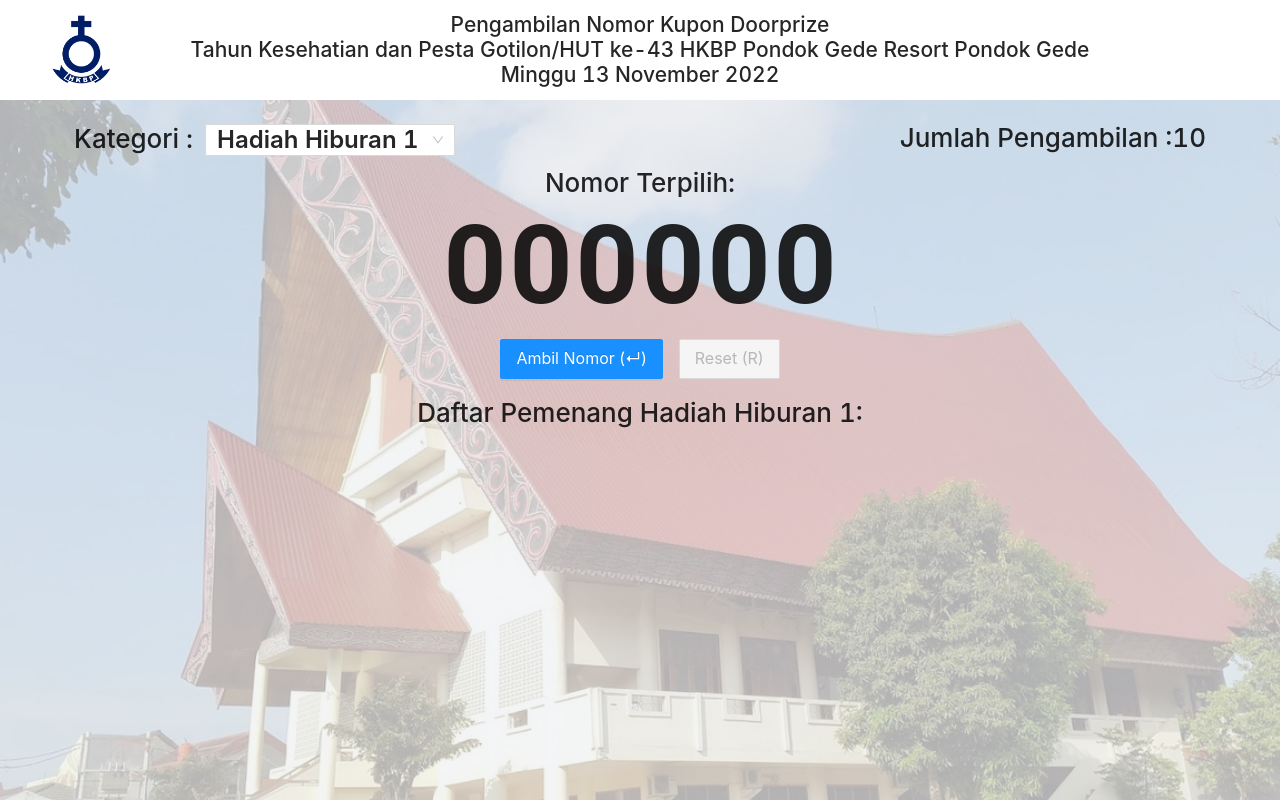
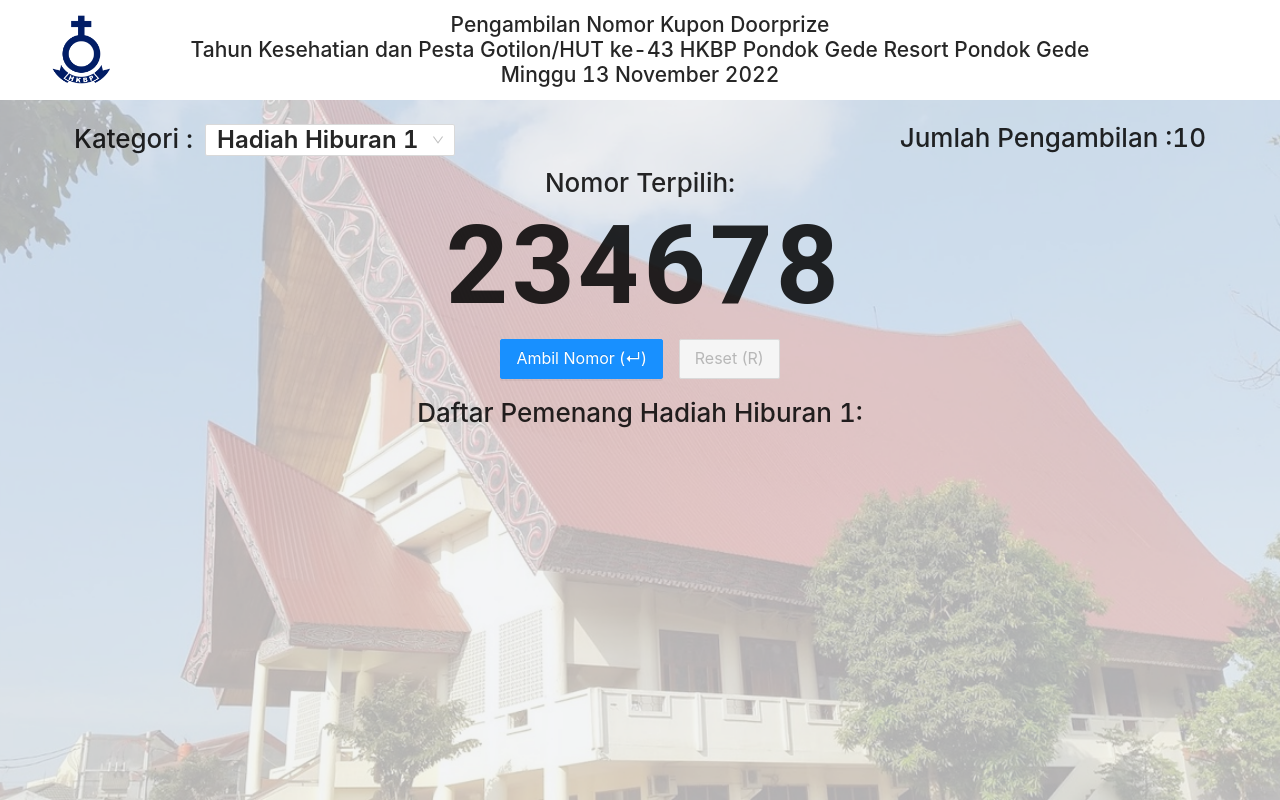
Before and after one commit to kevincsianipar/doorprize-gotilon, a React (Create React App) app: page / in a window 1280 px wide. Built offline with nearby package versions, Linux system fonts and the light colour scheme.

Commit message:
update animation

```diff
--- a/src/App.css
+++ b/src/App.css
@@ -45,7 +45,7 @@
   padding: 0 0.53em 0 0;
   margin: 0 auto;
   overflow: inherit;
-  animation: counting 0.4s steps(10) forwards infinite;
+  animation: counting 0.6s steps(10) forwards infinite;
 }
 
 .numbers__window__digit::before {
@@ -65,19 +65,19 @@
   animation-iteration-count: 1;
 }
 .numbers__window__digit--1 {
+  animation-iteration-count: 2;
+}
+.numbers__window__digit--2 {
   animation-iteration-count: 4;
 }
-.numbers__window__digit--2 {
-  animation-iteration-count: 7;
-}
 .numbers__window__digit--3 {
-  animation-iteration-count: 10;
+  animation-iteration-count: 6;
 }
 .numbers__window__digit--4 {
-  animation-iteration-count: 13;
+  animation-iteration-count: 8;
 }
 .numbers__window__digit--5 {
-  animation-iteration-count: 16;
+  animation-iteration-count: 10;
 }
 
 .actionIcon {
--- a/src/App.js
+++ b/src/App.js
@@ -118,6 +118,7 @@ const App = () => {
 
   function handleChange(value) {
     setNum(0);
+    setEnableReset(false);
     setSelectedCategory(value);
   }
 
@@ -207,22 +208,22 @@ const App = () => {
           {num == 0 && (
             <div class="numbers">
               <span class="numbers__window">
-                <span>0</span>
+                <span class="numbers__window__digit" data-fake="1234567890">0</span>
               </span>
               <span class="numbers__window">
-                <span>0</span>
+                <span class="numbers__window__digit" data-fake="2345678901">0</span>
               </span>
               <span class="numbers__window">
-                <span>0</span>
+                <span class="numbers__window__digit" data-fake="3456789012">0</span>
               </span>
               <span class="numbers__window">
-                <span>0</span>
+                <span class="numbers__window__digit" data-fake="5678901234">0</span>
               </span>
               <span class="numbers__window">
-                <span>0</span>
+                <span class="numbers__window__digit" data-fake="6789012345">0</span>
               </span>
               <span class="numbers__window">
-                <span>0</span>
+                <span class="numbers__window__digit" data-fake="7890123456">0</span>
               </span>
             </div>
           )}
```
